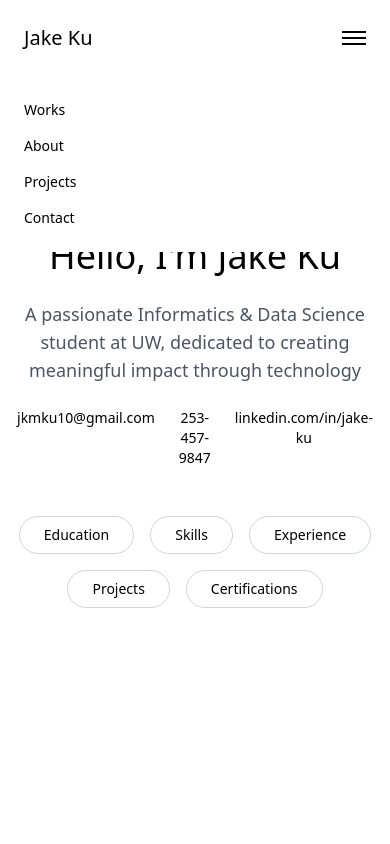
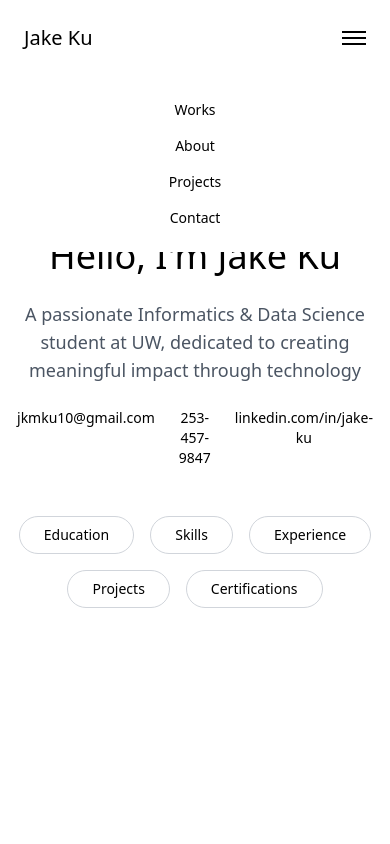
Before and after one commit to Jaku910/JakeKu, a Next.js app: page / in a window 390 px wide. Both pictures are taken after a click on the button 354 px from the left and 38 px from the top of the page. Shown: the top 844 px of the page. Built offline with nearby package versions, Linux system fonts and the light colour scheme.

Commit message:
Fix navigation scroll behavior in Navigation component

```diff
--- a/src/components/Navigation.tsx
+++ b/src/components/Navigation.tsx
@@ -5,6 +5,14 @@ import Link from 'next/link'
 
 export default function Navigation() {
   const [isMenuOpen, setIsMenuOpen] = useState(false)
+
+  const scrollToSection = (sectionId: string) => {
+    const element = document.getElementById(sectionId)
+    if (element) {
+      element.scrollIntoView({ behavior: 'smooth' })
+      setIsMenuOpen(false) // Close mobile menu after clicking
+    }
+  }
 
   return (
     <nav className="fixed top-0 left-0 w-full p-6 z-50">
@@ -14,18 +22,30 @@ export default function Navigation() {
         </Link>
 
         <div className="hidden md:flex space-x-8">
-          <Link href="#works" className="text-sm hover:opacity-50 transition-opacity">
+          <button
+            onClick={() => scrollToSection('works')}
+            className="text-sm hover:opacity-50 transition-opacity"
+          >
             Works
-          </Link>
-          <Link href="#about" className="text-sm hover:opacity-50 transition-opacity">
+          </button>
+          <button
+            onClick={() => scrollToSection('about')}
+            className="text-sm hover:opacity-50 transition-opacity"
+          >
             About
-          </Link>
-          <Link href="#projects" className="text-sm hover:opacity-50 transition-opacity">
+          </button>
+          <button
+            onClick={() => scrollToSection('projects')}
+            className="text-sm hover:opacity-50 transition-opacity"
+          >
             Projects
-          </Link>
-          <Link href="#contact" className="text-sm hover:opacity-50 transition-opacity">
+          </button>
+          <button
+            onClick={() => scrollToSection('contact')}
+            className="text-sm hover:opacity-50 transition-opacity"
+          >
             Contact
-          </Link>
+          </button>
         </div>
 
         <button
@@ -41,18 +61,30 @@ export default function Navigation() {
       {isMenuOpen && (
         <div className="md:hidden absolute top-full left-0 w-full bg-white p-6">
           <div className="flex flex-col space-y-4">
-            <Link href="#works" className="text-sm hover:opacity-50 transition-opacity">
+            <button
+              onClick={() => scrollToSection('works')}
+              className="text-sm hover:opacity-50 transition-opacity"
+            >
               Works
-            </Link>
-            <Link href="#about" className="text-sm hover:opacity-50 transition-opacity">
+            </button>
+            <button
+              onClick={() => scrollToSection('about')}
+              className="text-sm hover:opacity-50 transition-opacity"
+            >
               About
-            </Link>
-            <Link href="#projects" className="text-sm hover:opacity-50 transition-opacity">
+            </button>
+            <button
+              onClick={() => scrollToSection('projects')}
+              className="text-sm hover:opacity-50 transition-opacity"
+            >
               Projects
-            </Link>
-            <Link href="#contact" className="text-sm hover:opacity-50 transition-opacity">
+            </button>
+            <button
+              onClick={() => scrollToSection('contact')}
+              className="text-sm hover:opacity-50 transition-opacity"
+            >
               Contact
-            </Link>
+            </button>
           </div>
         </div>
       )}
```
